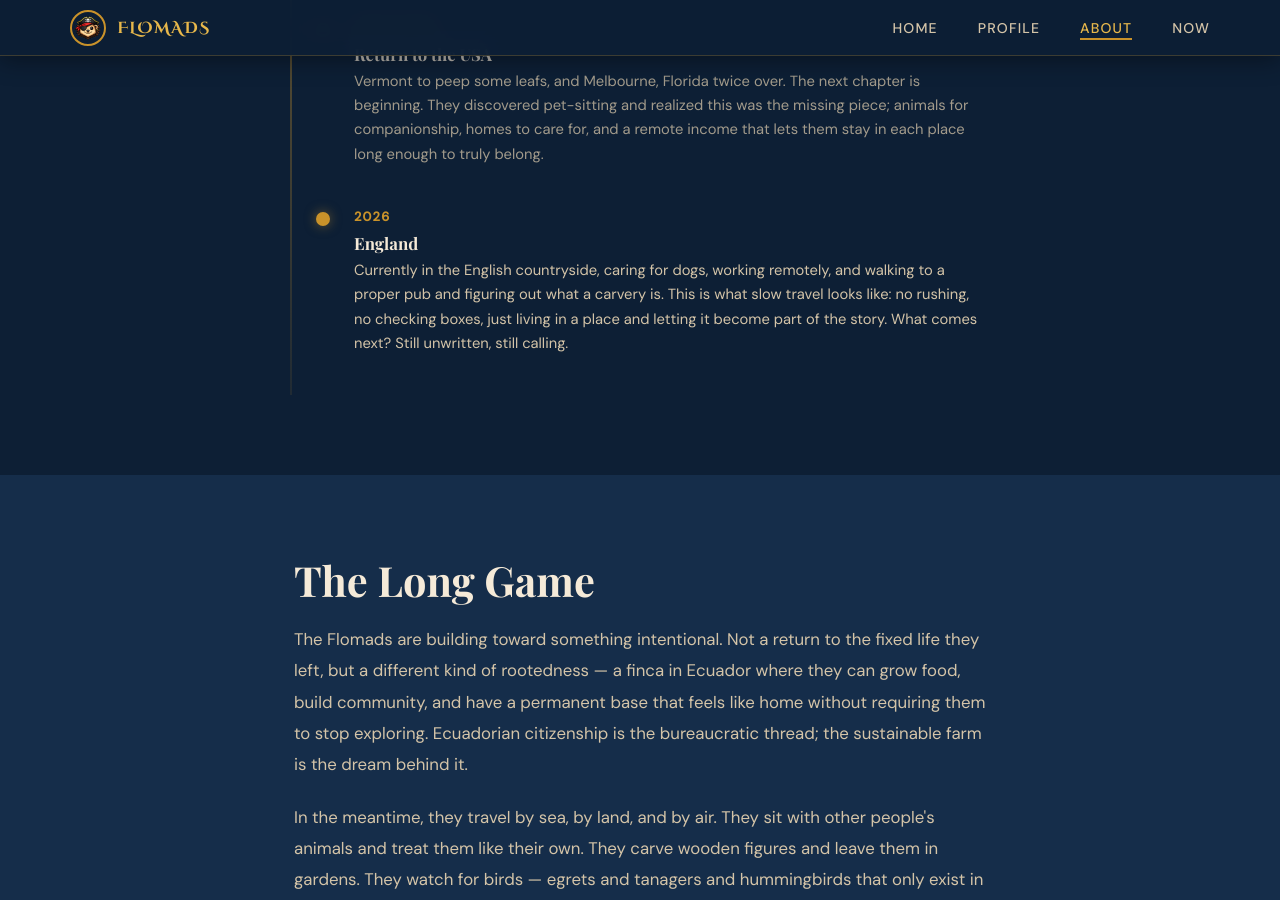
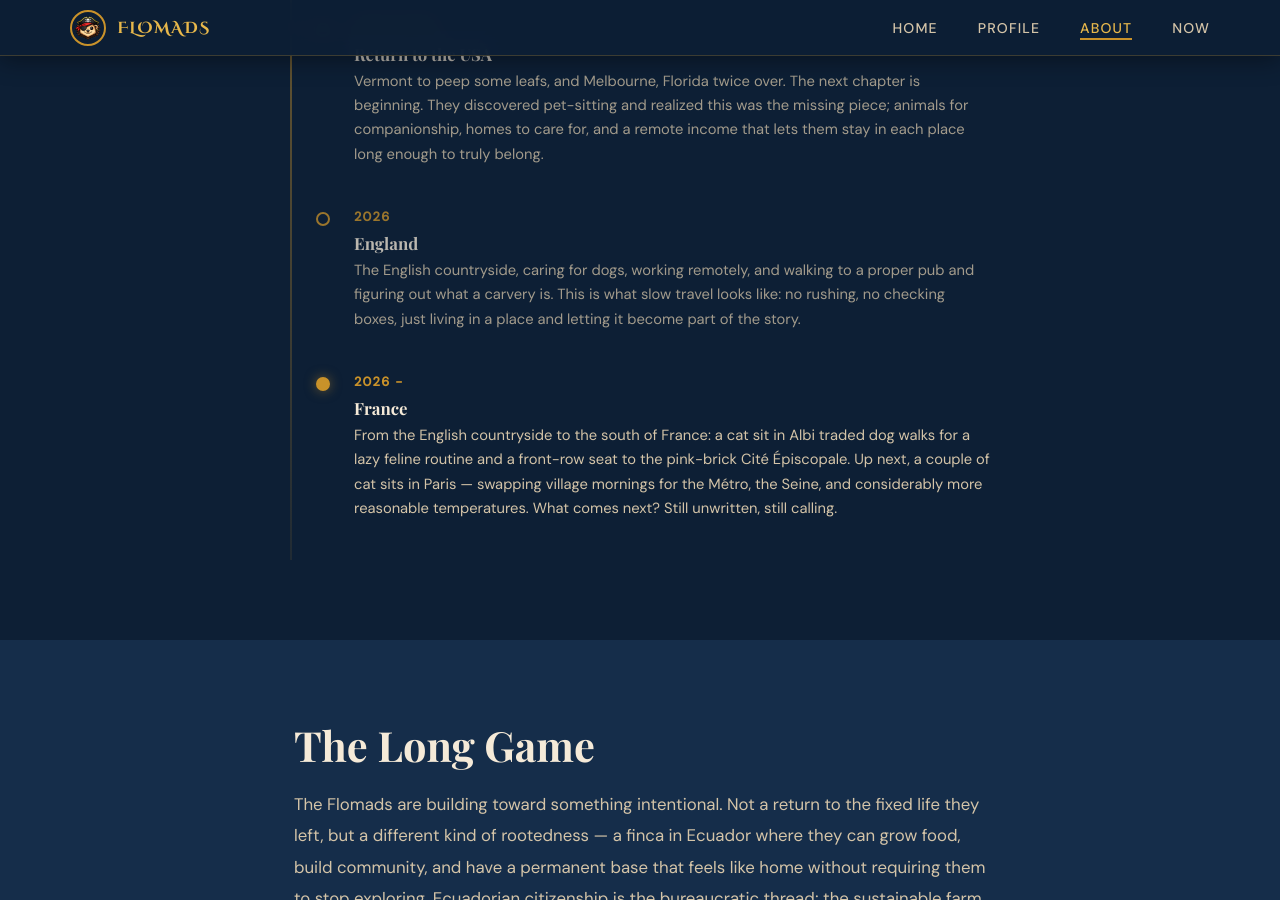
Before and after one commit to Synergy-UpLink/flomads, a Jekyll site: the page built from about/index.html, in a window 1280 px wide and 900 px high, scrolled down 2939 px. Built offline with Jekyll 4.4.1, drawn with Linux system fonts in a browser that asks for light colours; some web fonts are replaced.

Commit message:
finished up now page and about timeline

```diff
--- a/about/index.html
+++ b/about/index.html
@@ -118,7 +118,8 @@ Pricklesworth III."
           <span class="tl-date">2019-2024</span>
           <h4>The Liveaboard Years</h4>
           <p>A 36-foot ketch became home. Florida anchorages, Caribbean flats, the rhythm of tides and wind. They
-            learned that the ocean is patient and unforgiving in equal measure. At sea-level, sunrises and sunsets are equally awe-inspiring.</p>
+            learned that the ocean is patient and unforgiving in equal measure. At sea-level, sunrises and sunsets are
+            equally awe-inspiring.</p>
         </div>
       </div>
       <div class="tl-item" data-locations="exuma-bs">
@@ -163,14 +164,26 @@ Pricklesworth III."
             remote income that lets them stay in each place long enough to truly belong.</p>
         </div>
       </div>
-      <div class="tl-item active" data-locations="albrighton-uk,romford-uk,south-benfleet-uk,albi-fr">
+      <div class="tl-item" data-locations="albrighton-uk,romford-uk,south-benfleet-uk">
         <div class="tl-dot"></div>
         <div class="tl-content">
           <span class="tl-date">2026</span>
           <h4>England</h4>
-          <p>Currently in the English countryside, caring for dogs, working remotely, and walking to a proper pub and
+          <p>The English countryside, caring for dogs, working remotely, and walking to a proper pub and
             figuring out what a carvery is. This is what slow travel looks like: no rushing, no checking boxes, just
-            living in a place and letting it become part of the story. What comes next? Still unwritten, still calling.
+            living in a place and letting it become part of the story.
+          </p>
+        </div>
+      </div>
+      <div class="tl-item active" data-locations="albi-fr,limoges-fr,paris-fr">
+        <div class="tl-dot"></div>
+        <div class="tl-content">
+          <span class="tl-date">2026 - </span>
+          <h4>France</h4>
+          <p>From the English countryside to the south of France: a cat sit in Albi traded dog walks for a lazy
+            feline routine and a front-row seat to the pink-brick Cité Épiscopale. Up next, a couple of cat sits in
+            Paris — swapping village mornings for the Métro, the Seine, and considerably more
+            reasonable temperatures. What comes next? Still unwritten, still calling.
           </p>
         </div>
       </div>
--- a/now/index.html
+++ b/now/index.html
@@ -88,7 +88,8 @@ now_updated: "July 2026"
       <div class="now-block-icon">🧭</div>
       <div class="now-block-body">
         <h2>What's Next</h2>
-        <p>We depart Romford this week. After that: Southend-on-Sea. The beauty and terror of this life is that "next" is rarely locked in until it is.</p>
+        <p>We depart Albi next week. After that: a meandering journey to Paris, with a stop in Limoges just to check out another town. After France, we have no idea, although we are getting quite close to being able to do a pet-sitting circumnavigation.</p>
+        <p>The beauty and terror of this life is that "next" is rarely locked in until it is.</p>
         <p>Ecuador is always on the horizon. Always getting closer.</p>
         <div class="now-update-note">
           <span>🕐</span> Last updated {{ page.now_updated }}. <a href="https://nownownow.com"
```
